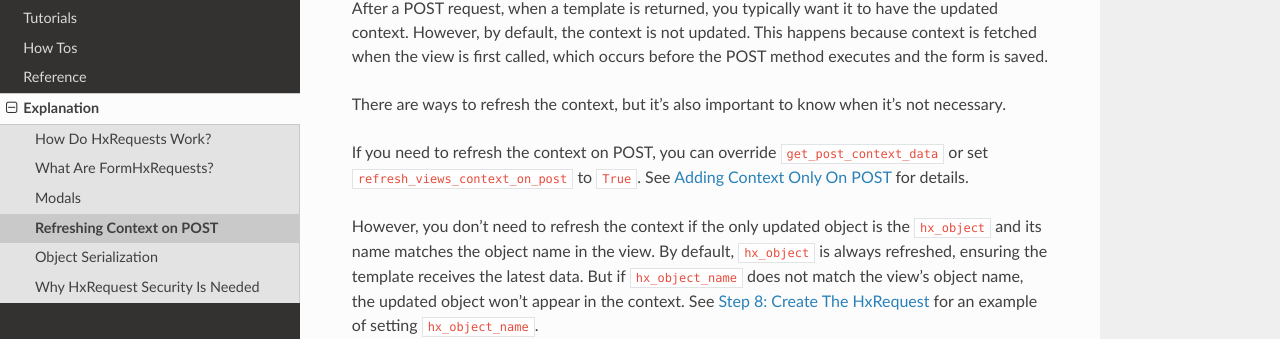
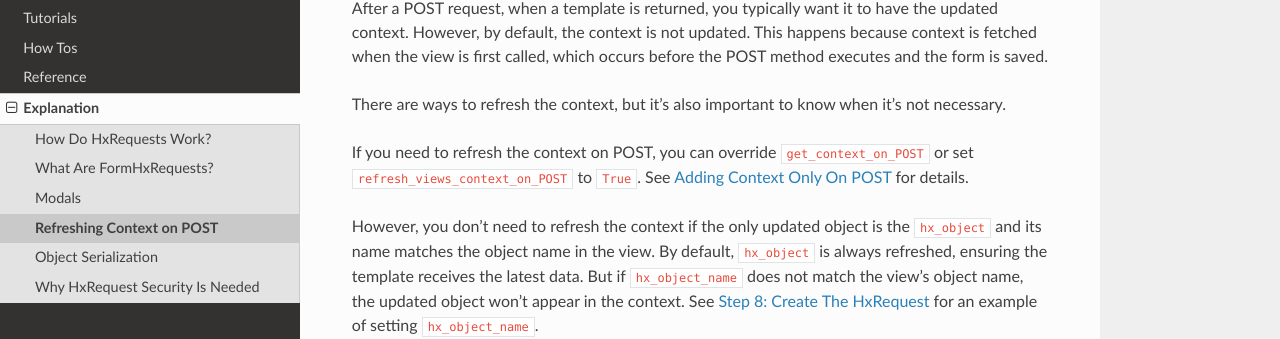
Before and after one commit to yaakovLowenstein/hx-requests, a Sphinx documentation site: the page built from docs/explanation/refreshing_context_on_post.rst, in a window 1280 px wide and 982 px high. Shown: the part 163-502 px from the top of the window. Built offline with Sphinx 7.4.7 and the Read the Docs theme 3.1.0, drawn with Linux system fonts in a browser that asks for light colours; pages that are not in the unit, such as notebooks, are missing from menus.

Commit message:
docs: use the real context-refresh hook names
Both pages named get_post_context_data / refresh_views_context_on_post
(neither exists). The actual names are get_context_on_POST and
refresh_views_context_on_POST.

Co-Authored-By: Claude Fable 5 <noreply@anthropic.com>

```diff
--- a/docs/explanation/refreshing_context_on_post.rst
+++ b/docs/explanation/refreshing_context_on_post.rst
@@ -9,7 +9,7 @@ which occurs before the POST method executes and the form is saved.
 There are ways to refresh the context, but it’s also important to know when it’s not necessary.
 
 If you need to refresh the context on POST, you can override
-:code:`get_post_context_data` or set :code:`refresh_views_context_on_post` to :code:`True`.
+:code:`get_context_on_POST` or set :code:`refresh_views_context_on_POST` to :code:`True`.
 See :ref:`Adding Context Only On POST` for details.
 
 However, you don’t need to refresh the context if the only updated object is
--- a/docs/how_tos/add_context.rst
+++ b/docs/how_tos/add_context.rst
@@ -52,7 +52,7 @@ However, there are cases where you need to update additional context as well.
 
 There are 2 ways refresh the context on POST:
 
-1. Override :code:`get_post_context_data` to add context only on POST.
+1. Override :code:`get_context_on_POST` to add context only on POST.
 
 .. code-block:: python
 
```
